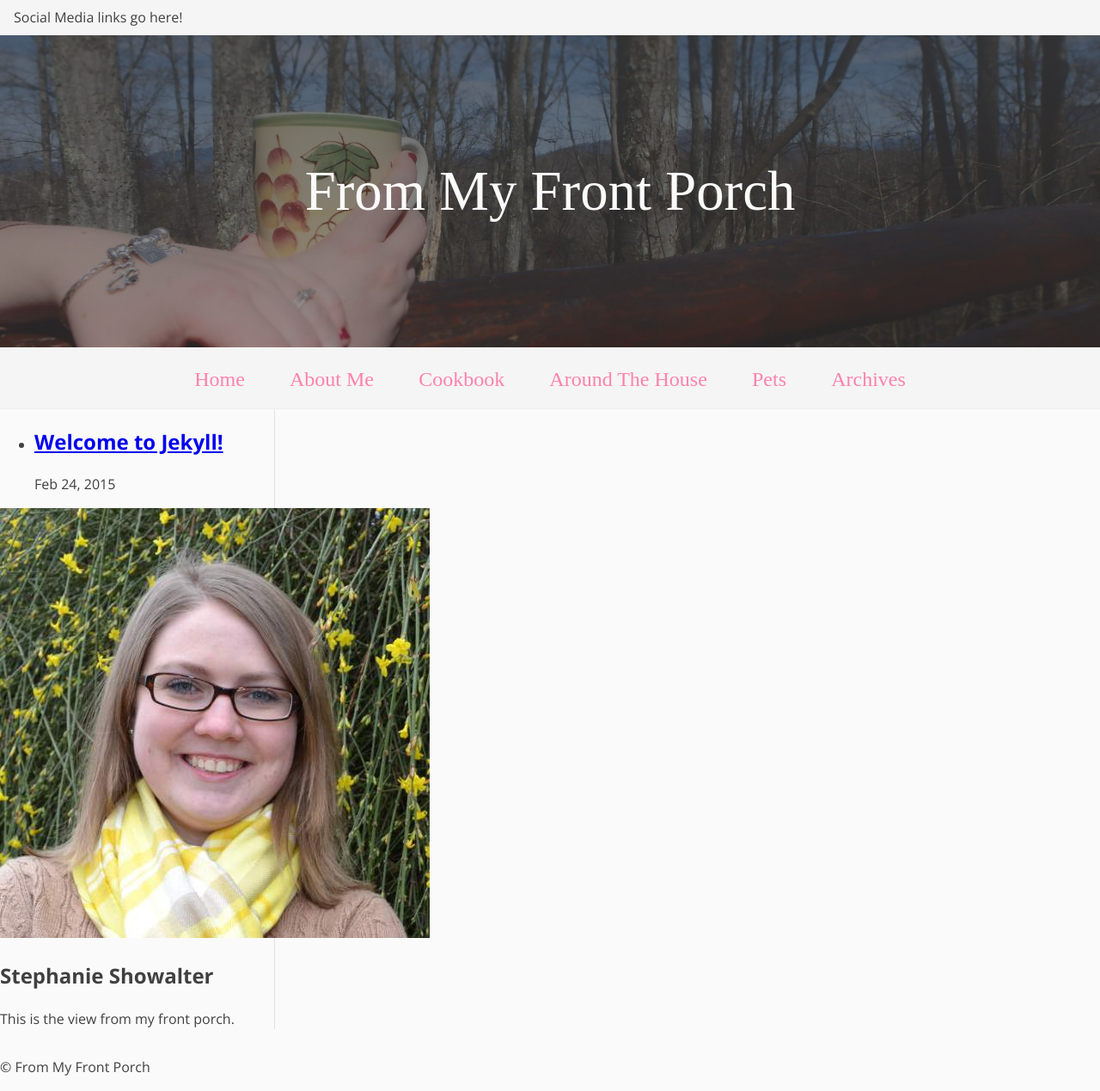
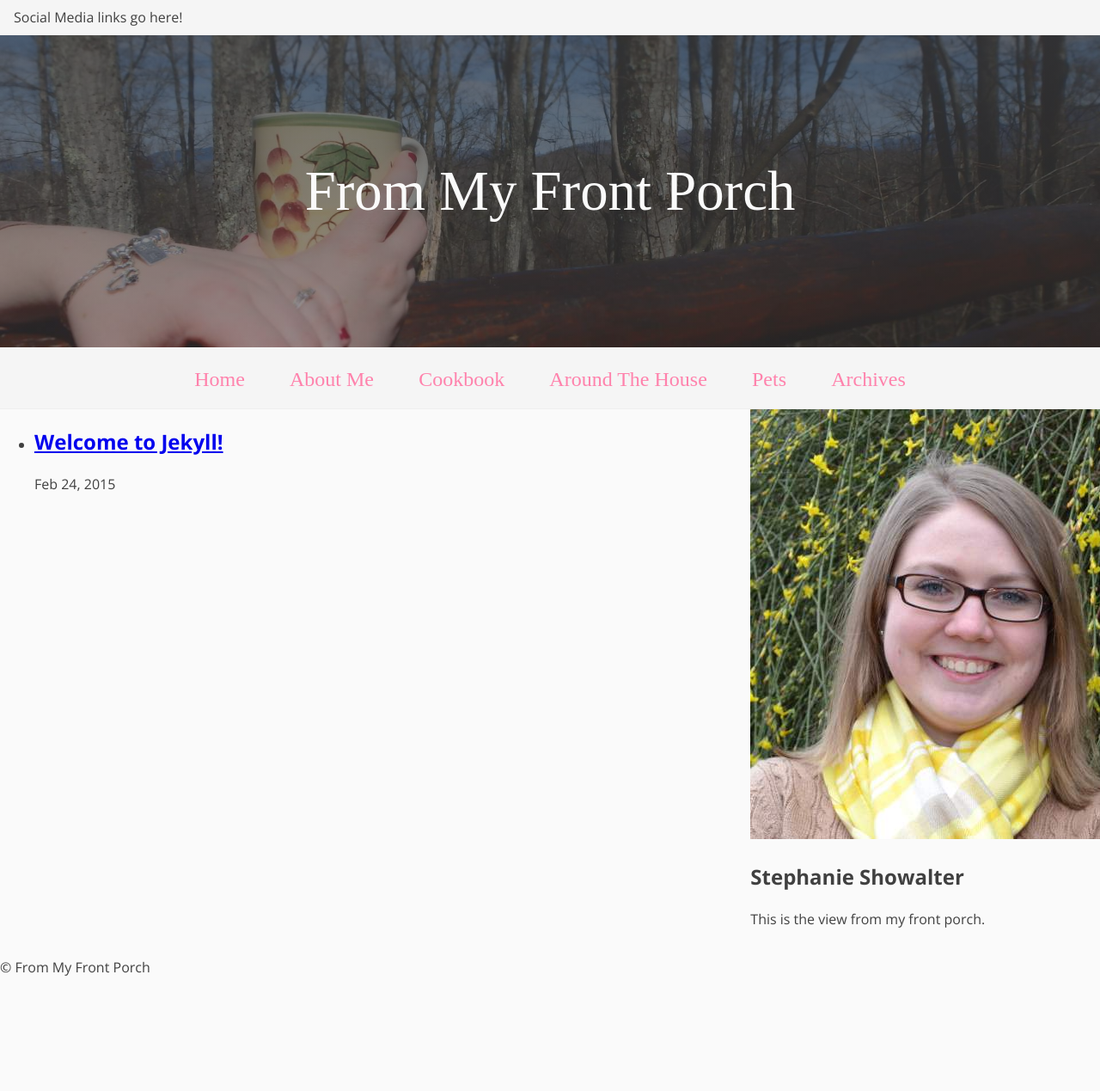
Before and after one commit to orangedaisy/frommyfrontporch, a Jekyll site: the page built from index.html, in a window 1280 px wide. Shown: the whole page at 86% size. Built offline with Jekyll 4.4.1, drawn with Linux system fonts in a browser that asks for light colours; some web fonts are replaced; Markdown is read by kramdown in place of the engine named in the settings; the list of posts is cut into pages by our own code; after the commit the page ends 1153 px from its top, so only the background shows below that.

Commit message:
Align sidebar

```diff
--- a/_sass/components/_c-sidebar.scss
+++ b/_sass/components/_c-sidebar.scss
@@ -7,8 +7,9 @@
 // ----------
 
 .c-site-sidebar {
-  border-right: 1px solid shade($c-white,10%);
-  width: 20rem;
+  @include bp($bp-beta) {
+    @include column(1/3);
+  }
 }
 
 .author-card {
```
